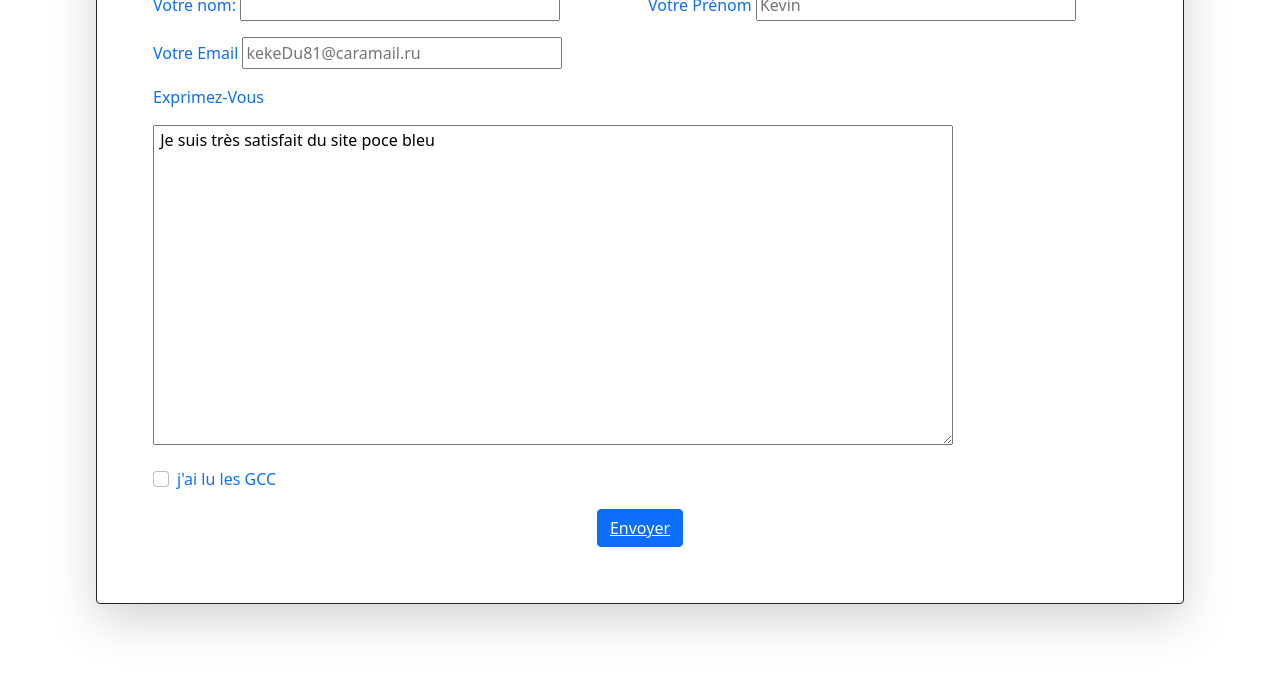
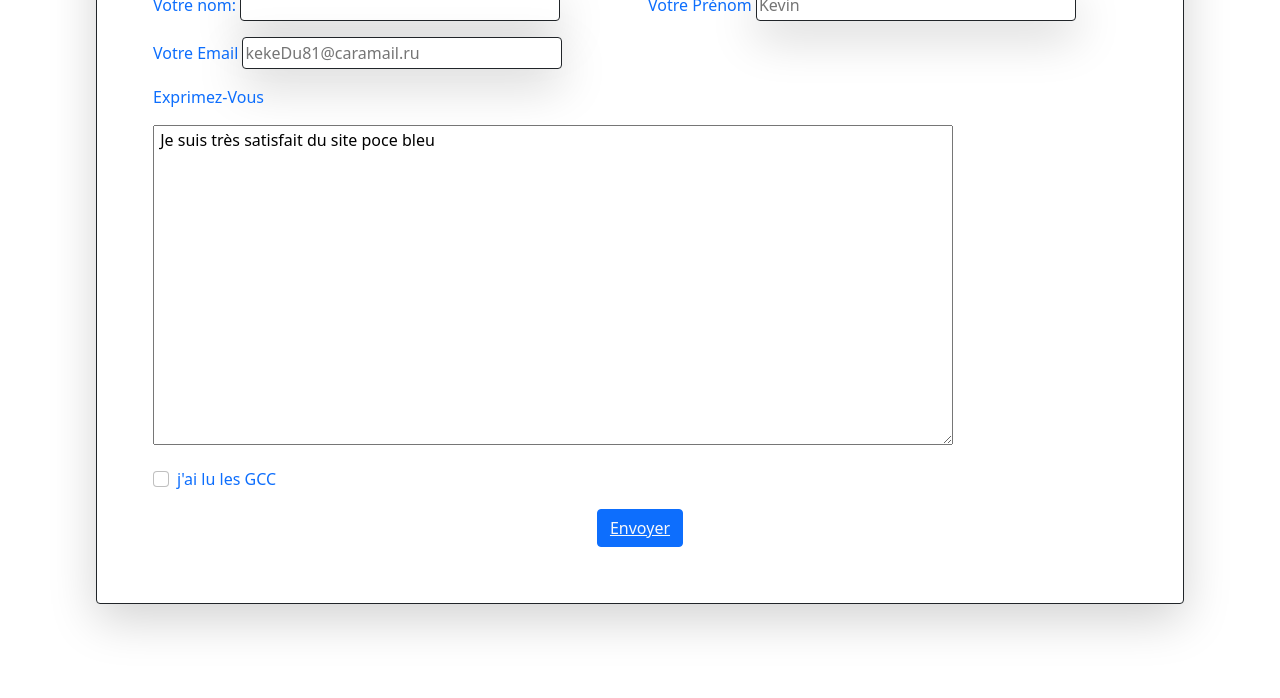
Before and after one commit to PHerbet/site_tp_grp1, a plain HTML site: page SiteBootStrap/contact.html in a window 1280 px wide. Shown: the part 364-1062 px from the top of the page. Drawn offline with nearby package versions, Linux system fonts and the light colour scheme.

Commit message:
FINNNNNNNNNNN

```diff
--- a/SiteBootStrap/contact.html
+++ b/SiteBootStrap/contact.html
@@ -68,17 +68,17 @@
 
               <label for="VotreNom">Votre nom:</label>
 
-              <input type="text" id="VotreNom" name="VotreNom" required style="width: 20em; height: 2em;" size="60">
+              <input type="text" id="VotreNom" name="VotreNom" required style="width: 20em; height: 2em;" size="60" class="border border-dark shadow-lg bg-body rounded">
           </div>
           <div class="col-md-6">
 
               <label for="VotrePrenom" class="from-label">Votre Prénom</label>
-              <input type="text" id="VotrePrenom" name="VotrePrenom" required size="60" placeholder="Kevin" style="width: 20em; height: 2em;">
+              <input type="text" id="VotrePrenom" name="VotrePrenom" required size="60" placeholder="Kevin" style="width: 20em; height: 2em;" class="border border-dark shadow-lg bg-body rounded">
           </div>
           <div class="col-md-8">
 
-              <label for="EmailInofo" class="from-label">Votre Email</label>
-              <input type="Email" id="VotreEmail" name="VotreEmail" required size="60" placeholder="kekeDu81@caramail.ru" style="width: 20em; height: 2em;">
+              <label for="EmailInofo" class="from-label ">Votre Email</label>
+              <input type="Email" id="VotreEmail" name="VotreEmail" required size="60" placeholder="kekeDu81@caramail.ru" style="width: 20em; height: 2em;" class="border border-dark shadow-lg bg-body rounded">
 
           </div>
           <div class="col-md-12">
@@ -86,7 +86,7 @@
               <label for="Exprimez-Vous" class="from-label">Exprimez-Vous</label>
           </div>
               <div class="col-md-12">
-              <textarea class="from-control" id="Exprimez-Vous" row="3" style="width: 50em; height: 20em;"> Je suis très satisfait du site poce bleu</textarea>
+              <textarea class="from-control" id="Exprimez-Vous" row="3" style="width: 50em; height: 20em;" class="border border-dark shadow-lg bg-body rounded"> Je suis très satisfait du site poce bleu</textarea>
           </div>
 
 
```
